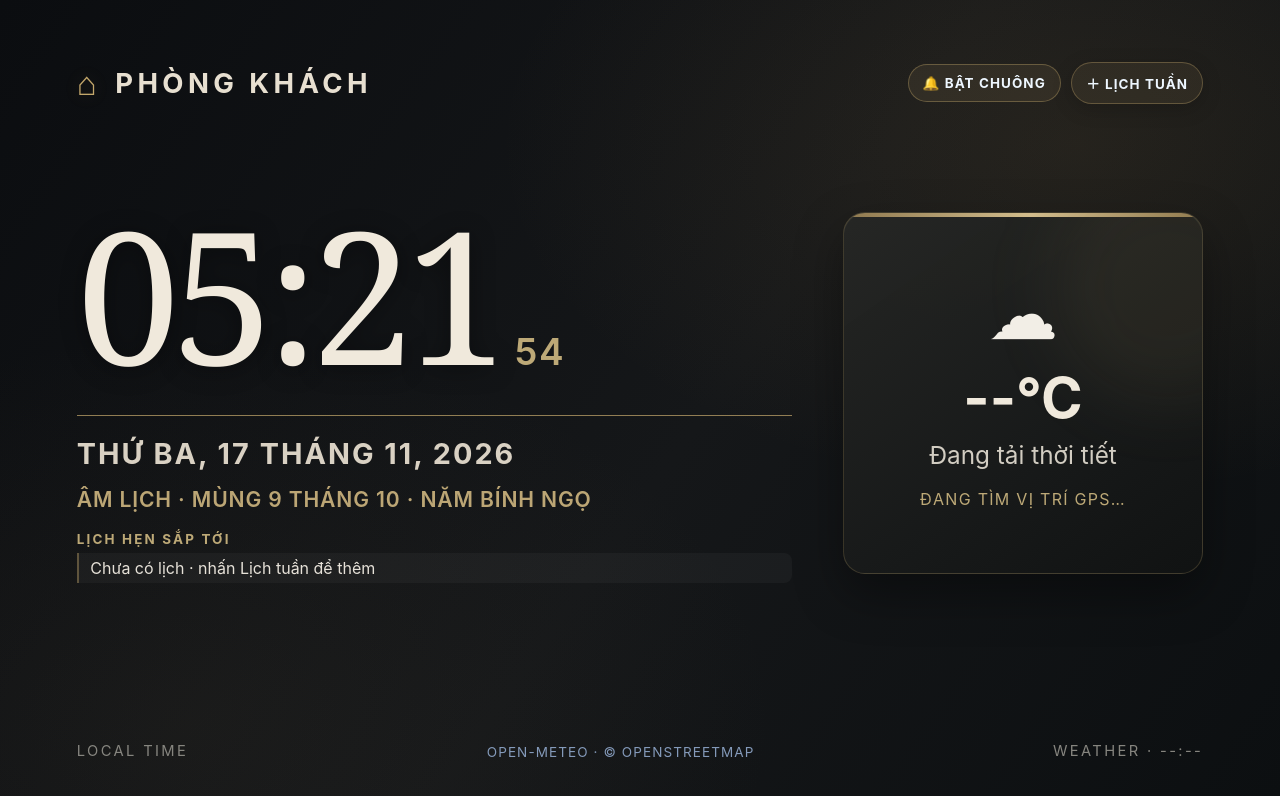
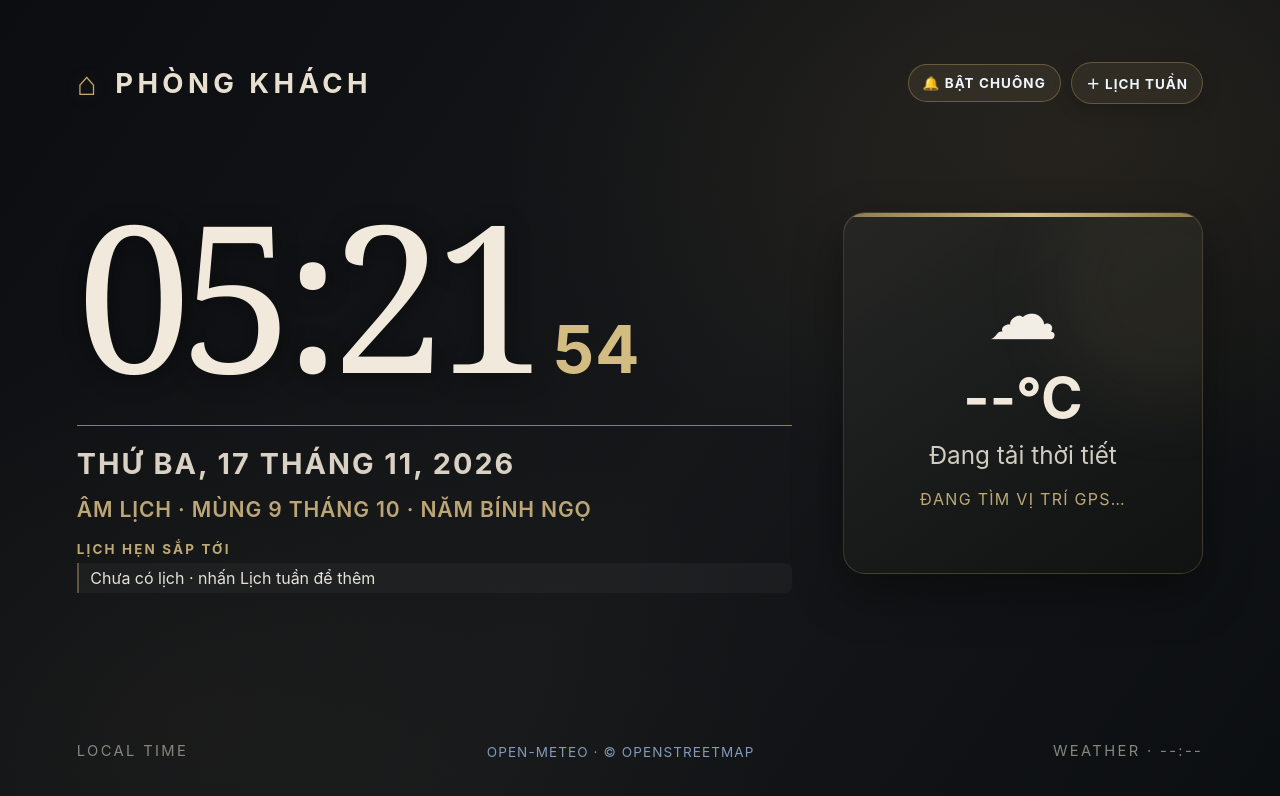
Before and after one commit to nhatvubigc/IPad-clock, a plain HTML site: page index.html in a window 1280 px wide. Drawn offline with Linux system fonts and the light colour scheme.

Commit message:
Make clock digits easier to see from a distance

```diff
--- a/index.html
+++ b/index.html
@@ -58,11 +58,11 @@ body {
 }
 .time {
   white-space: nowrap; font-family: Georgia, "Times New Roman", serif; font-weight: 400;
-  font-size: 14.4vw; line-height: 1;
-  letter-spacing: -0.045em; font-variant-numeric: tabular-nums;
+  font-size: 16vw; line-height: 1;
+  letter-spacing: -0.055em; font-variant-numeric: tabular-nums;
   color: #f0e9dc; text-shadow: 0 3px 24px rgba(0,0,0,.38);
 }
-.seconds { display: inline-block; margin-left: .38em; color: #bda977; font-family: -apple-system, BlinkMacSystemFont, "Helvetica Neue", Arial, sans-serif; font-size: .20em; font-weight: 600; letter-spacing: .04em; vertical-align: baseline; text-shadow: none; }
+.seconds { display: inline-block; margin-left: .24em; color: #d3bc82; font-family: -apple-system, BlinkMacSystemFont, "Helvetica Neue", Arial, sans-serif; font-size: .32em; font-weight: 700; letter-spacing: .02em; vertical-align: baseline; font-variant-numeric: tabular-nums; text-shadow: none; }
 .date {
   margin-top: 3.5vh; padding-top: 2.4vh;
   border-top: 1px solid rgba(195,167,107,.72);
@@ -164,7 +164,8 @@ body {
   .sound-toggle { font-size: 2.25vw; padding: .65em .75em; }
   .content { height: 76%; -webkit-flex-direction: column; flex-direction: column; justify-content: center; }
   .main { width: 100%; padding: 0; text-align: center; }
-  .time { font-size: 17vw; }
+  .time { font-size: 19vw; }
+  .seconds { font-size: .34em; }
   .date { margin-top: 3vh; font-size: 3.6vw; white-space: normal; }
   .lunar-date { margin-top: 1.2vh; font-size: 3.1vw; white-space: normal; }
   .upcoming-title { margin: 1.5vh 0 .6vh; font-size: 2.7vw; }
```
